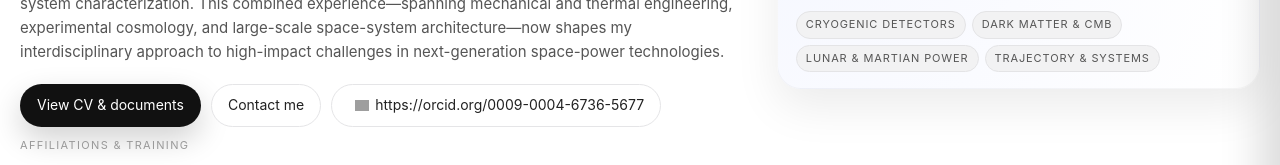
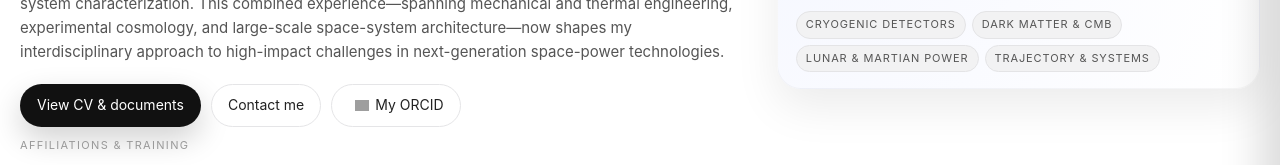
Before and after one commit to yannsadou/yannsadou.github.io, a plain HTML site: page index.html in a window 1280 px wide. Shown: the part 442-607 px from the top of the page. Drawn offline with Linux system fonts and the light colour scheme; grey boxes are pictures that could not be loaded.

Commit message:
Update index.html

```diff
--- a/index.html
+++ b/index.html
@@ -731,7 +731,7 @@
               src="https://orcid.org/sites/default/files/images/orcid_16x16.png"
               style="width: 1em; margin-inline-start: 0.5em"
               alt="ORCID iD icon"/>
-              https://orcid.org/0009-0004-6736-5677
+              My ORCID
             </a>
           </div>
 
```
